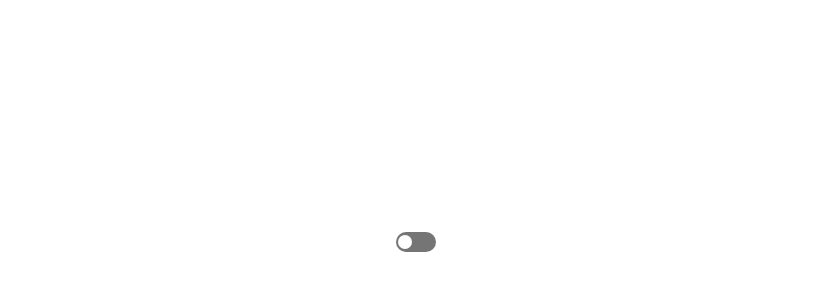
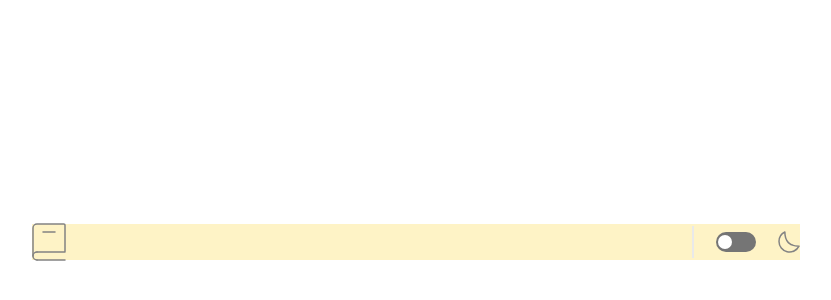
Before and after one commit to claraferraz/dictionary, a React (Vite) app: page / in a window 1280 px wide. Shown: the part 158-458 px from the top of the page, without its empty margins (224-1055 px from the left). Built offline with nearby package versions, Linux system fonts and the light colour scheme.

Commit message:
Feat: useContext, useTheme

```diff
--- a/src/App.tsx
+++ b/src/App.tsx
@@ -1,36 +1,16 @@
-import { useEffect, useState } from "react";
 import { Header } from "./components/Header/Header";
+import { useTheme } from "./context/ThemeContext";
 
 function App() {
-  const [theme, setTheme] = useState("");
+  const { theme } = useTheme();
 
-  const handleThemeChange = () => {
-    return theme === "light" ? setTheme("dark") : setTheme("light");
-  };
-
-  useEffect(() => {
-    if (theme) {
-      localStorage.setItem("theme", theme);
-    }
-  }, [theme]);
-
-  useEffect(() => {
-    const currentTheme = localStorage.getItem("theme");
-
-    if (!currentTheme) {
-      const isDark: boolean = window.matchMedia(
-        "prefers-color-scheme: dark"
-      ).matches;
-      const initialTheme = isDark ? "dark" : "light";
-      setTheme(initialTheme);
-      localStorage.setItem("theme", initialTheme);
-    } else setTheme(currentTheme);
-  }, []);
   return (
     <div
       className={`${theme} dark:bg-dark-gray-1 h-[100dvh] w-[100dvw] flex justify-center items-center`}
     >
-      <Header setDarkMode={handleThemeChange} />
+      <div className="w-3xl">
+        <Header />
+      </div>
     </div>
   );
 }
--- a/src/components/DarkToggle/DarkToggle.tsx
+++ b/src/components/DarkToggle/DarkToggle.tsx
@@ -1,11 +1,11 @@
-type Props = {
-  setDarkMode: () => void;
-};
+import { useTheme } from "../../context/ThemeContext";
 
-export const DarkToggle = ({ setDarkMode }: Props) => {
+export const DarkToggle = () => {
+  const { toggleTheme } = useTheme();
+
   return (
     <div
-      onClick={setDarkMode}
+      onClick={toggleTheme}
       className={`bg-light-gray-1 dark:bg-purple w-10 h-5 flex justify-start dark:justify-end items-center rounded-2xl px-0.5 cursor-pointer`}
     >
       <div className="bg-white rounded-full w-3.5 h-3.5"></div>
--- a/src/components/Header/Header.tsx
+++ b/src/components/Header/Header.tsx
@@ -1,13 +1,19 @@
 import { DarkToggle } from "../DarkToggle/DarkToggle";
 
-type Props = {
-  setDarkMode: () => void;
-};
-
-export const Header = ({ setDarkMode }: Props) => {
+export const Header = () => {
   return (
-    <div>
-      <DarkToggle setDarkMode={setDarkMode} />
+    <div className="flex justify-between items-center w-full h-9 bg-amber-100">
+      <img src="src/assets/images/logo.svg" alt="book doodle" />
+      <div></div>
+      <div className="flex w-27 ml-6.5 items-center justify-between">
+        <div className="w-0.5 h-8 bg-light-gray-2"></div>
+        <DarkToggle />
+        <img
+          className="dark:stroke-purple"
+          src="src/assets/images/icon-moon.svg"
+          alt="dark mode indicator"
+        />
+      </div>
     </div>
   );
 };
--- /dev/null
+++ b/src/context/ThemeContext.tsx
@@ -0,0 +1,52 @@
+import {
+  createContext,
+  useContext,
+  useEffect,
+  useState,
+  type PropsWithChildren,
+} from "react";
+
+// eslint-disable-next-line react-refresh/only-export-components
+export const ThemeContext = createContext<
+  | {
+      theme: string;
+      toggleTheme: () => void;
+    }
+  | undefined
+>(undefined);
+
+// eslint-disable-next-line react-refresh/only-export-components
+export const useTheme = () => {
+  const context = useContext(ThemeContext);
+
+  if (!context) {
+    throw new Error("useTheme can only be used inside theme provider");
+  }
+  return context;
+};
+
+export const ThemeProvider = ({ children }: PropsWithChildren) => {
+  const [theme, setTheme] = useState("");
+
+  const toggleTheme = () => {
+    const newTheme = theme === "light" ? "dark" : "light";
+    setTheme(newTheme);
+    localStorage.setItem("theme", newTheme);
+  };
+
+  useEffect(() => {
+    const loadedTheme = localStorage.getItem("theme");
+
+    if (!loadedTheme) {
+      const isDark: boolean = window.matchMedia(
+        "prefers-color-scheme: dark"
+      ).matches;
+      const initialTheme = isDark ? "dark" : "light";
+      setTheme(initialTheme);
+    } else {
+      setTheme(loadedTheme);
+    }
+  }, []);
+
+  return <ThemeContext value={{ theme, toggleTheme }}>{children}</ThemeContext>;
+};
--- a/src/main.tsx
+++ b/src/main.tsx
@@ -2,9 +2,12 @@ import { StrictMode } from "react";
 import { createRoot } from "react-dom/client";
 
 import App from "./App.tsx";
+import { ThemeProvider } from "./context/ThemeContext.tsx";
 
 createRoot(document.getElementById("root")!).render(
   <StrictMode>
-    <App />
+    <ThemeProvider>
+      <App />
+    </ThemeProvider>
   </StrictMode>
 );
```
